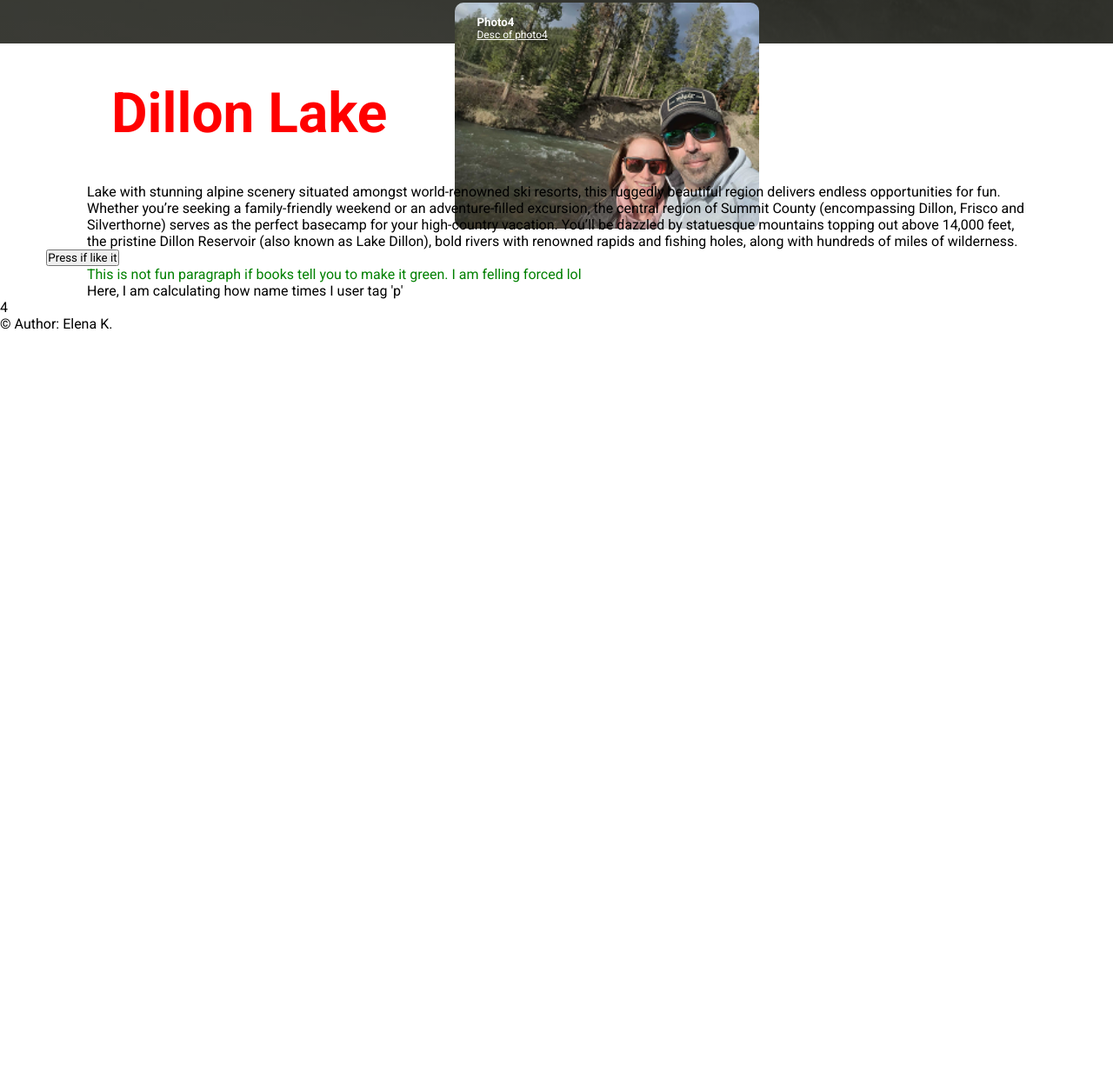
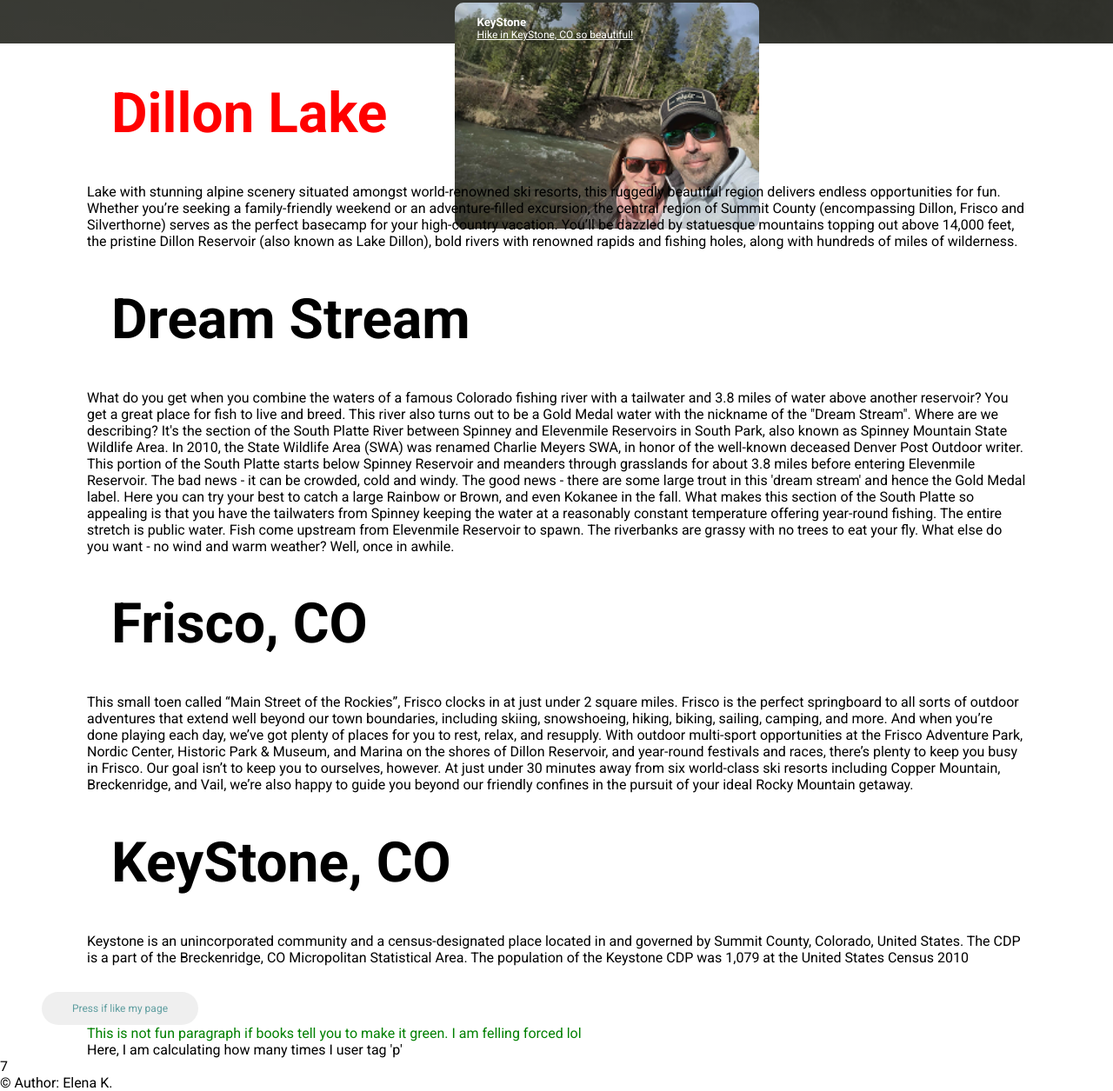
Before and after one commit to KC-LC101-June-21/assignment-4-html-me-something-elenakononova, a website: page index.html in a window 1280 px wide. Shown: the part 750-2005 px from the top of the page at 87% size. Before the commit the page ends 1132 px from the top, so only its background shows below. Drawn offline with Linux system fonts and the light colour scheme.

Commit message:
final version

```diff
--- a/index.html
+++ b/index.html
@@ -61,22 +61,30 @@
                            </div>
                         <div>
                             <div class="col">
+                                <a href="#dillon">
                                 <div class="card card1">
-                                    <h5>Photo2</h5>
-                                    <u>Desc of photo1</u>
+                                    <h5>Dream Stream</h5>
+                                    <u>Our regular stop on the way to Dillon Lake!</u>
                                 </div>
+                                </a>
+                                <a href="#dreamStream">
                                 <div class="card card2">
-                                    <h5>Photo2</h5>
-                                    <u>Desc of photo2</u>
+                                    <h5>Dillon Lake or Us?</h5>
+                                    <u>We should have more lake in the Background</u>
                                 </div>
+                                </a>
+                                <a href="#Frisco">
                                 <div class="card card3">
-                                    <h5>Photo3</h5>
-                                    <u>Desc of photo3</u>
+                                    <h5>Frisco, CO</h5>
+                                    <u>ah, so pretty</u>
                                 </div>
+                                </a>
+                                <a href="#KeyStone">
                                 <div class="card card4">
-                                    <h5>Photo4</h5>
-                                    <u>Desc of photo4</u>
+                                    <h5>KeyStone</h5>
+                                    <u>Hike in KeyStone, CO so beautiful!</u>
                                 </div>
+                            </a>
 
                             </div>
 
@@ -86,6 +94,7 @@
             <main>
             <article>
                 <header >
+                    <a name="dillon"></a>
                     <h2 id="mainHeading">Dillon Lake</h2>
                 </header>
                     <p>
@@ -98,10 +107,39 @@
                             the pristine Dillon Reservoir (also known as Lake Dillon), bold rivers with renowned rapids and fishing holes,
                              along with hundreds of miles of wilderness.</p>
 
+                 <header >
+                                <h2 id="dreamStream">Dream Stream</h2>
+                 </header>
+                     <p>What do you get when you combine the waters of a famous Colorado fishing river with a tailwater and 3.8 miles of water above another reservoir?
+                     You get a great place for fish to live and breed. This river also turns out to be a Gold Medal water with the nickname of the "Dream Stream".
+                     Where are we describing? It's the section of the South Platte River between Spinney and Elevenmile Reservoirs in South Park, also known as Spinney Mountain State Wildlife Area. In 2010, the State Wildlife Area (SWA) was renamed Charlie Meyers SWA, in honor of the well-known deceased Denver Post Outdoor writer.
+                     This portion of the South Platte starts below Spinney Reservoir and meanders through grasslands for about 3.8 miles before entering Elevenmile Reservoir.
+                     The bad news - it can be crowded, cold and windy. The good news - there are some large trout in this 'dream stream' and hence the Gold Medal label. Here you can try your best to catch a large Rainbow or Brown, and even Kokanee in the fall.
+What makes this section of the South Platte so appealing is that you have the tailwaters from Spinney keeping the water at a reasonably constant temperature offering year-round fishing. The entire stretch is public water.
+ Fish come upstream from Elevenmile Reservoir to spawn. The riverbanks are grassy with no trees to eat your fly. What else do you want - no wind and warm weather? Well, once in awhile.</p>
+ <header >
+    <h2 id="Frisco">Frisco, CO</h2>
+</header>
+<p> This small toen called “Main Street of the Rockies”, Frisco clocks in at just under 2 square miles.
+     Frisco is the perfect springboard to all sorts of outdoor adventures that extend well beyond our town boundaries,
+      including skiing, snowshoeing, hiking, biking, sailing, camping, and more.
+       And when you’re done playing each day, we’ve got plenty of places for you to rest, relax, and resupply.
+        With outdoor multi-sport opportunities at the Frisco Adventure Park, Nordic Center,
+         Historic Park & Museum, and Marina on the shores of Dillon Reservoir, and year-round festivals and races,
+          there’s plenty to keep you busy in Frisco. Our goal isn’t to keep you to ourselves, however.
+           At just under 30 minutes away from six world-class ski resorts including Copper Mountain,
+            Breckenridge, and Vail,
+             we’re also happy to guide you beyond our friendly confines in the pursuit of your ideal Rocky Mountain getaway.</p>
+<header >
+    <h2 id="KeyStone">KeyStone, CO</h2>
+</header>
+<p>Keystone is an unincorporated community and a census-designated place located in and governed by Summit County, Colorado, United States.
+     The CDP is a part of the Breckenridge, CO Micropolitan Statistical Area. The population of the Keystone CDP was 1,079 at the United States Census 2010</p>
+
             </article>
         </main>
 
-        <button onclick="youClicked();">Press if like it</button>
+        <button onclick="youClicked();">Press if like my page</button>
 
         <script>
             function youClicked () {
@@ -119,7 +157,7 @@
         <p id="demo"></p>
 
         <p id="funParagraph">This is not fun paragraph if books tell you to make it green. I am felling forced lol</p>
-        <p>Here, I am calculating how name times I user tag 'p'</p>
+        <p>Here, I am calculating how many times I user tag 'p'</p>
         <script>
             var x = document.getElementsByTagName("P");
             document.write(x.length);
--- a/styles.css
+++ b/styles.css
@@ -93,3 +93,15 @@ p {
 #mainHeading{
     color:red;
 }
+button{
+    width: 180px;
+    color: cadetblue;
+    font-size: 12px;
+    padding: 12px 0;
+    border: 0;
+    border-radius: 20px;
+    outline: none;
+    margin-top: 30px;
+    margin-left: 100px;
+    cursor: pointer;
+}
```
